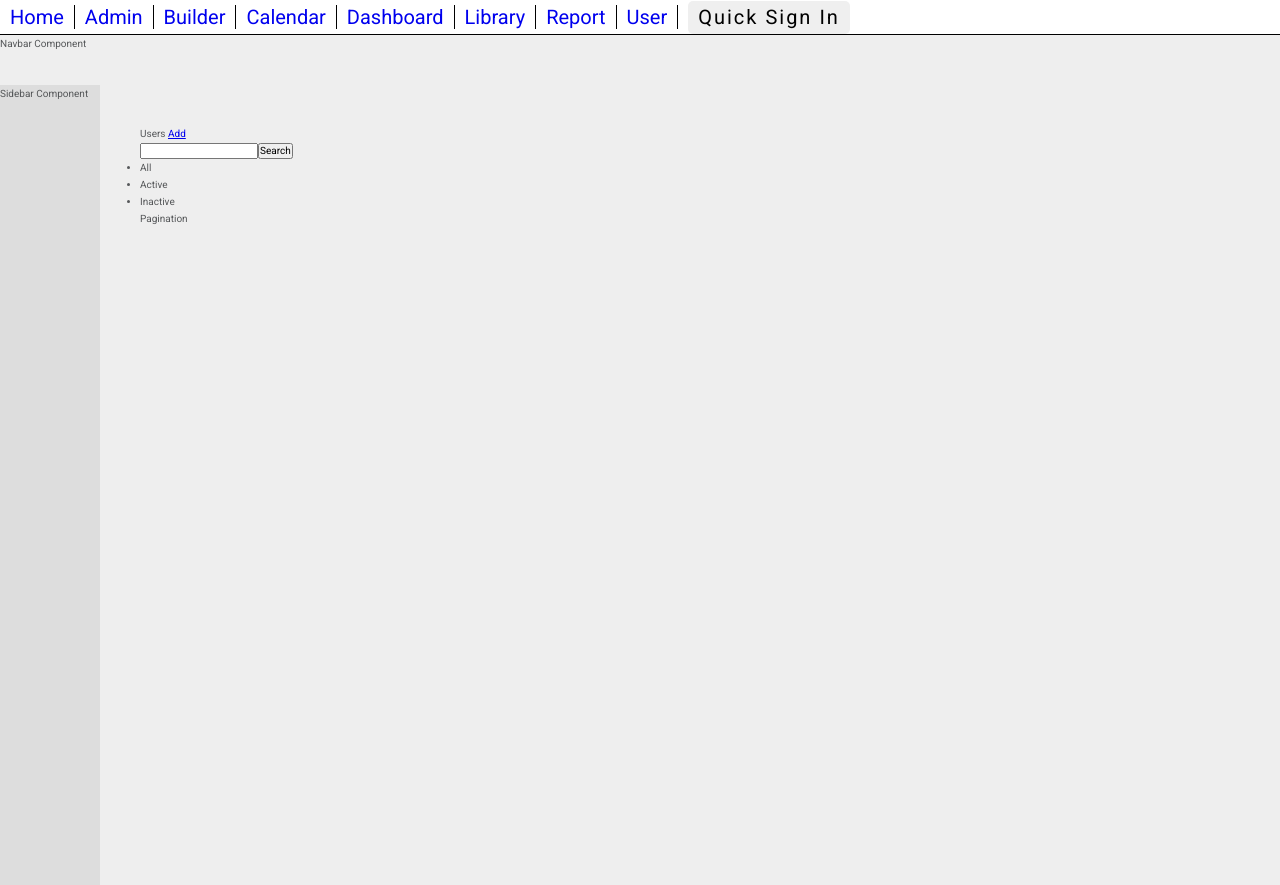
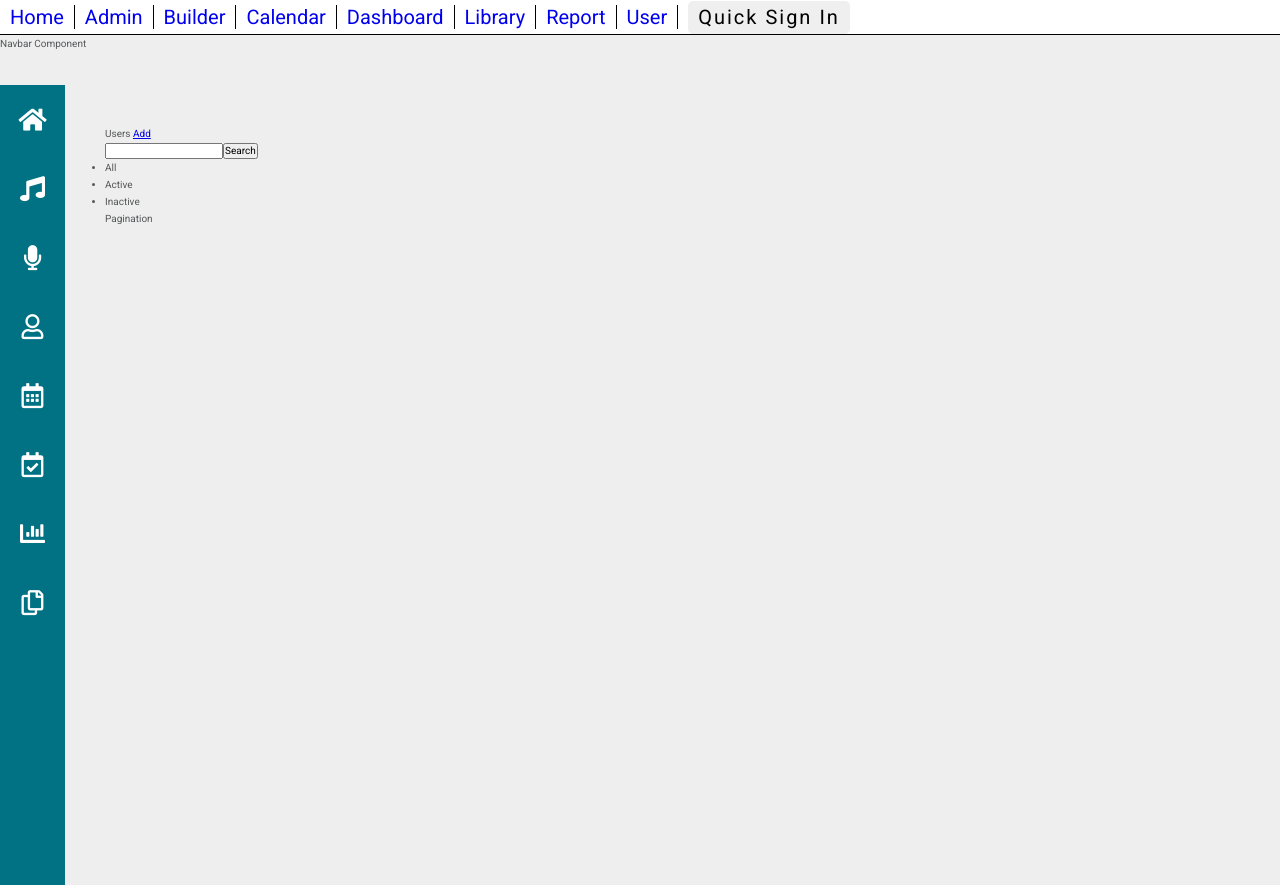
Before and after one commit to codefordenver/Comrad, a React (Create React App) app in the folder client/: page /user in a window 1280 px wide. Built offline with nearby package versions, Linux system fonts and the light colour scheme; no server answers.

Commit message:
Created sidebar, will work on links and functionality later

```diff
--- a/client/public/index.html
+++ b/client/public/index.html
@@ -7,6 +7,7 @@
     <link rel="manifest" href="%PUBLIC_URL%/manifest.json">
 
     <link href="https://fonts.googleapis.com/css?family=Montserrat:700|Roboto" rel="stylesheet">
+    <link rel="stylesheet" href="https://use.fontawesome.com/releases/v5.4.2/css/all.css" integrity="sha384-/rXc/GQVaYpyDdyxK+ecHPVYJSN9bmVFBvjA/9eOB+pb3F2w2N6fc5qB9Ew5yIns" crossorigin="anonymous">
 
     <title>Comrad</title>
   </head>
--- a/client/src/components/Sidebar/Sidebar.js
+++ b/client/src/components/Sidebar/Sidebar.js
@@ -1,13 +1,55 @@
 import React, { Component } from 'react'
+import { Link } from 'react-router-dom'
 
 class Sidebar extends Component {
   render() {
     return (
-      <div className="sidebar">
-        Sidebar Component
-      </div>
+      <nav className="sidebar">
+        <ul className="sidebar__list">
+          <li className="sidebar__item">
+            <Link to="/" className="sidebar__link">
+              <i className="sidebar__icon fas fa-home" />
+            </Link>
+          </li>
+          <li className="sidebar__item">
+            <Link to="/library" className="sidebar__link">
+              <i className="sidebar__icon fas fa-music" />
+            </Link>
+          </li>
+          <li className="sidebar__item">
+            <Link to="/" className="sidebar__link">
+              <i className="sidebar__icon fas fa-microphone" />
+            </Link>
+          </li>
+          <li className="sidebar__item">
+            <Link to="/user" className="sidebar__link">
+              <i className="sidebar__icon far fa-user" />
+            </Link>
+          </li>
+          <li className="sidebar__item">
+            <Link to="/calendar" className="sidebar__link">
+              <i className="sidebar__icon far fa-calendar-alt" />
+            </Link>
+          </li>
+          <li className="sidebar__item">
+            <Link to="/" className="sidebar__link">
+              <i className="sidebar__icon far fa-calendar-check" />
+            </Link>
+          </li>
+          <li className="sidebar__item">
+            <Link to="/report" className="sidebar__link">
+              <i className="sidebar__icon fas fa-chart-bar" />
+            </Link>
+          </li>
+          <li className="sidebar__item">
+            <Link to="/" className="sidebar__link">
+              <i className="sidebar__icon far fa-copy" />
+            </Link>
+          </li>
+        </ul>
+      </nav>
     )
   }
 }
 
-export default Sidebar;
+export default Sidebar
--- a/client/src/index.css
+++ b/client/src/index.css
@@ -380,7 +380,7 @@ main {
   height: 3rem;
   padding: 1rem;
   border-radius: 0.5rem;
-  border: 2px solid #7db2bf;
+  border: 2px solid #7cb2bf;
   transition: all .3s; }
   .form__input:focus {
     outline: none;
@@ -393,7 +393,7 @@ main {
   color: red; }
 
 .form__label {
-  color: #7db2bf;
+  color: #7cb2bf;
   font-size: 1.2rem;
   font-weight: 700;
   text-align: left;
@@ -425,13 +425,24 @@ main {
     grid-row-start: 2;
     height: 100vh;
     display: grid;
-    grid-template-columns: 10rem 1fr; }
+    grid-template-columns: 6.5rem 1fr; }
 
 .navbar {
   background-color: #eee; }
 
 .sidebar {
-  background-color: #ddd; }
+  background-color: #007283; }
+  .sidebar__link {
+    text-decoration: none;
+    transition: all 0.1s ease-in-out;
+    display: grid; }
+    .sidebar__link:hover {
+      background-color: #7cb2bf; }
+  .sidebar__icon {
+    font-size: 2.5rem;
+    color: #fff;
+    margin: 2.2rem 0;
+    justify-self: center; }
 
 .dashboard {
   display: grid;
--- a/client/src/sass/abstracts/_variables.scss
+++ b/client/src/sass/abstracts/_variables.scss
@@ -2,8 +2,6 @@ $font-family-primary: 'Roboto', sans-serif;
 $font-family-secondary: 'Montserrat', sans-serif;
 
 $color-primary: #007283;
-$color-primary-light: #7db2bf;
-
 $color-secondary: #7cb2bf;
 
 $color-grey-light-1: #eee;
--- a/client/src/sass/components/_form.scss
+++ b/client/src/sass/components/_form.scss
@@ -14,7 +14,7 @@
     height: 3rem;
     padding: 1rem;
     border-radius: $border-radius;
-    border: 2px solid $color-primary-light;
+    border: 2px solid $color-secondary;
 
     transition: all .3s;
 
@@ -34,7 +34,7 @@
   }
 
   &__label {
-    color: $color-primary-light;
+    color: $color-secondary;
     font-size: 1.2rem;
     font-weight: 700;
     text-align: left;
--- a/client/src/sass/layout/_main-layout.scss
+++ b/client/src/sass/layout/_main-layout.scss
@@ -7,6 +7,6 @@
     height: 100vh;
 
     display: grid;
-    grid-template-columns: 10rem 1fr;
+    grid-template-columns: 6.5rem 1fr;
   }
 }
--- a/client/src/sass/layout/_sidebar.scss
+++ b/client/src/sass/layout/_sidebar.scss
@@ -1,3 +1,28 @@
 .sidebar {
-  background-color: #ddd;
+  background-color: $color-primary;
+
+  &__list {
+  }
+
+  &__item {
+  }
+
+  &__link {
+    text-decoration: none;
+    transition: all 0.1s ease-in-out;
+
+    display: grid;
+
+    &:hover {
+      background-color: $color-secondary;
+    }
+  }
+
+  &__icon {
+    font-size: 2.5rem;
+    color: $color-white;
+    margin: 2.2rem 0;
+
+    justify-self: center;
+  }
 }
```
